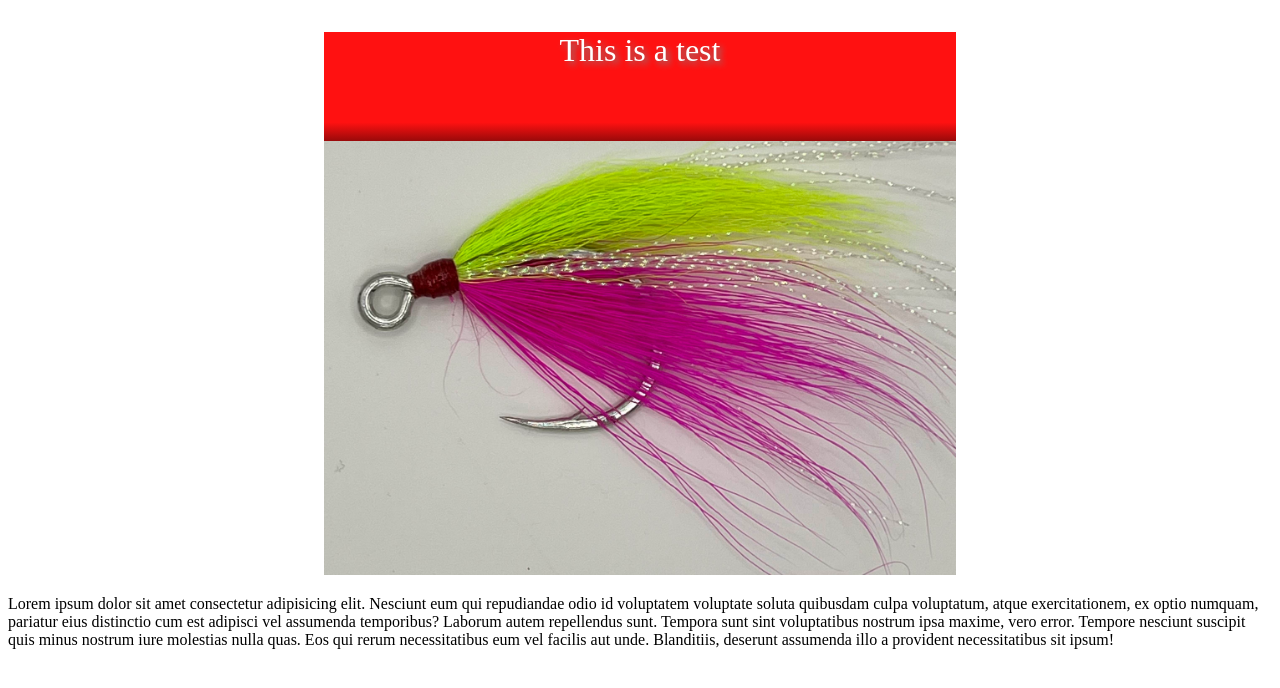
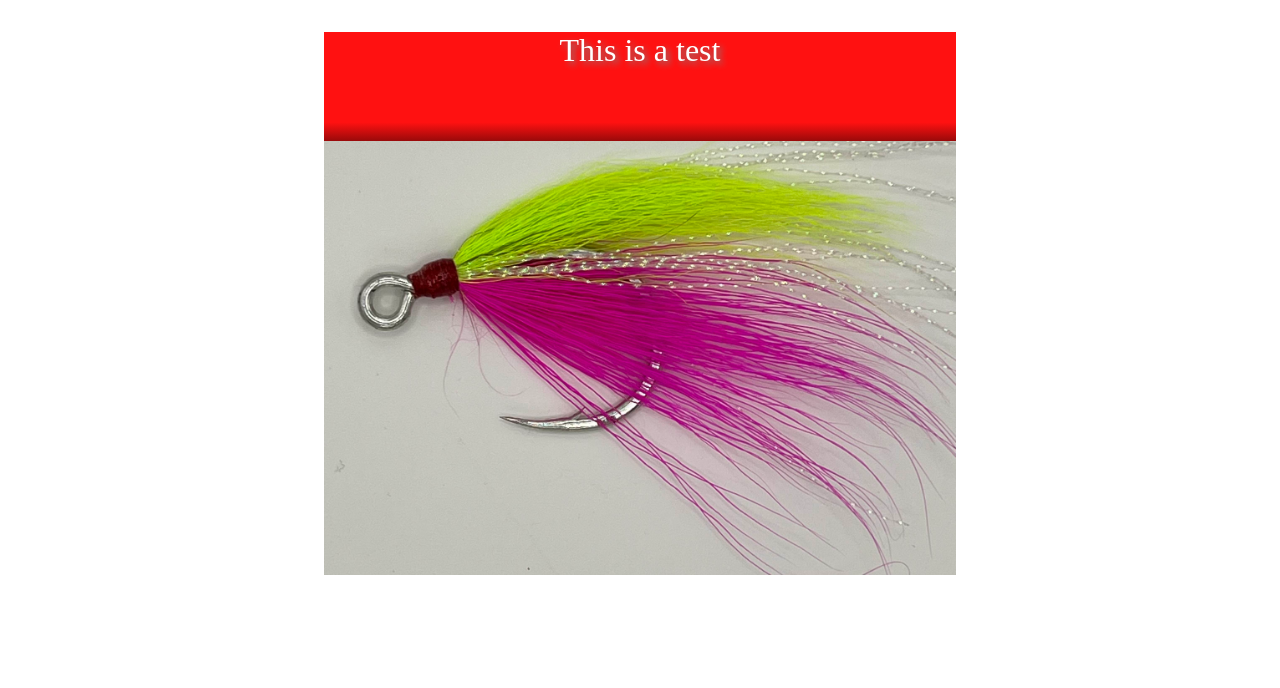
Before and after one commit to Kirk-Esterline/test-projects, a plain HTML site: page image-banner/index.html in a window 1280 px wide. Drawn offline with Linux system fonts and the light colour scheme.

Commit message:
Update index.html
Removing the silliness from yesterday

```diff
--- a/image-banner/index.html
+++ b/image-banner/index.html
@@ -10,7 +10,6 @@
         <img src="images/test-image.jpg" alt="Close up image of a bucktail fishing hook">
         <figcaption>This is a test</figcaption>
     </figure>
-    <p>Lorem ipsum dolor sit amet consectetur adipisicing elit. Nesciunt eum qui repudiandae odio id voluptatem voluptate soluta quibusdam culpa voluptatum, atque exercitationem, ex optio numquam, pariatur eius distinctio cum est adipisci vel assumenda temporibus? Laborum autem repellendus sunt. Tempora sunt sint voluptatibus nostrum ipsa maxime, vero error. Tempore nesciunt suscipit quis minus nostrum iure molestias nulla quas. Eos qui rerum necessitatibus eum vel facilis aut unde. Blanditiis, deserunt assumenda illo a provident necessitatibus sit ipsum!</p>
 </body>
 <link rel="stylesheet" href="styles.css">
 </html>
```
